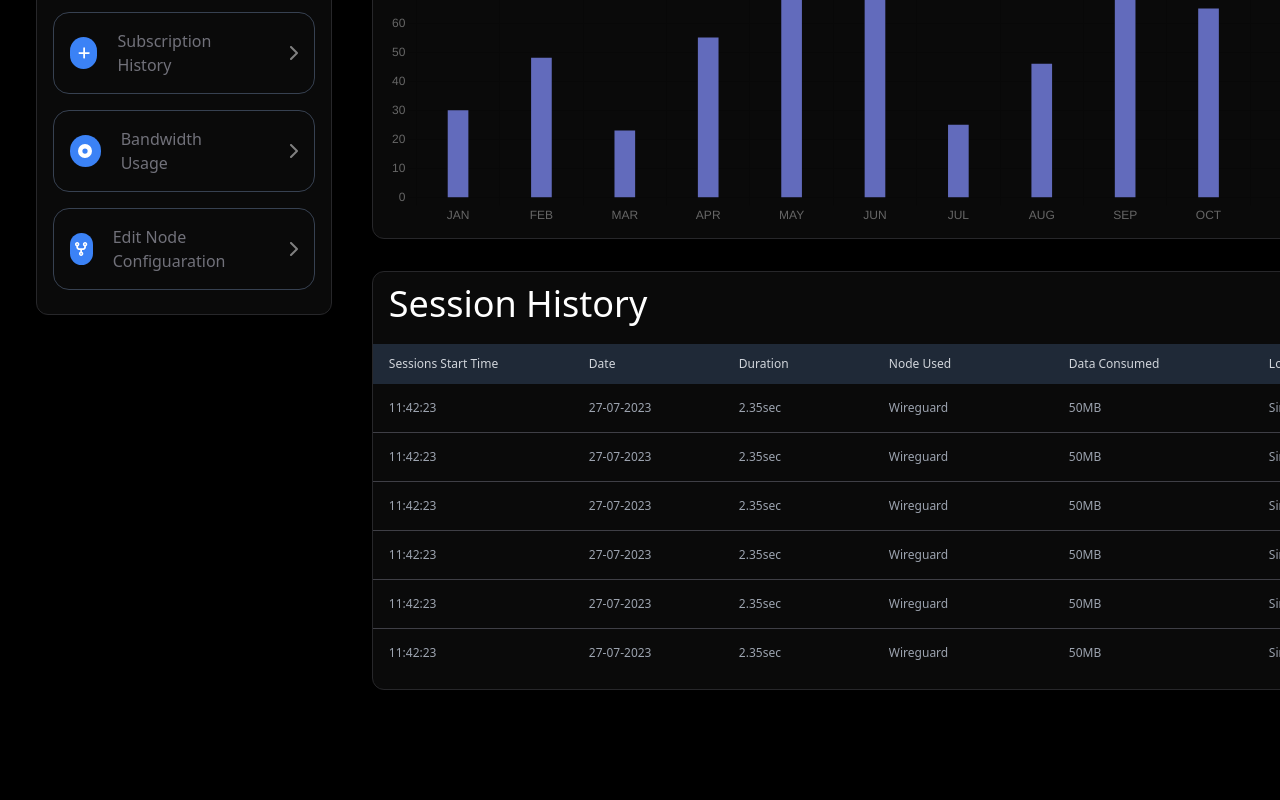
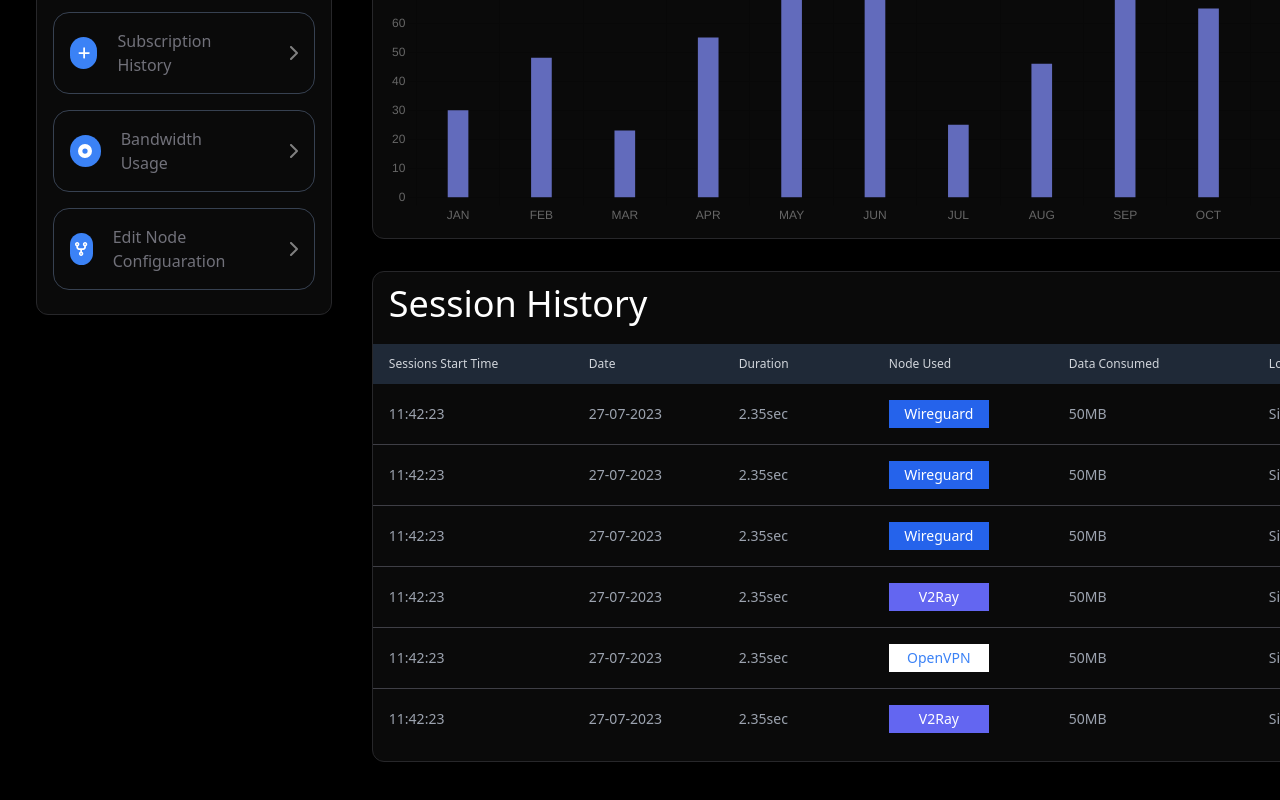
Before and after one commit to aditya-v22/NeoBase_Task, a Next.js app: page / in a window 1280 px wide. Shown: the part 581-1381 px from the top of the page. Before the commit the page ends 1311 px from the top, so only its background shows below. Built offline with nearby package versions, Linux system fonts and the light colour scheme.

Commit message:
Show chips in session history table

```diff
--- a/components/BodyCell/index.tsx
+++ b/components/BodyCell/index.tsx
@@ -1,11 +1,33 @@
 import cx from 'classnames';
+import { Chip } from '../Chip';
 
 interface BodyCellProps {
   title: string;
   customStyles?: string;
 }
 
+interface ChipBodyCellProps extends BodyCellProps {
+  chipCustomStyle?: string;
+}
+
 export const BodyCell = ({ title, customStyles }: BodyCellProps) => {
+  return (
+    <div
+      className={cx(
+        'w-[inherit] px-4 py-4 text-sm text-gray-400 text-start font-normal',
+        customStyles
+      )}
+    >
+      {title}
+    </div>
+  );
+};
+
+export const ChipBodyCell = ({
+  title,
+  customStyles,
+  chipCustomStyle,
+}: ChipBodyCellProps) => {
   return (
     <div
       className={cx(
@@ -13,7 +35,10 @@ export const BodyCell = ({ title, customStyles }: BodyCellProps) => {
         customStyles
       )}
     >
-      {title}
+      <Chip
+        label={title}
+        customStyles={chipCustomStyle}
+      />
     </div>
   );
 };
--- /dev/null
+++ b/components/SessionHistory/columns.tsx
@@ -0,0 +1,60 @@
+import { SessionHistoryData } from '@/pages/api/sessions/history';
+import { createColumnHelper } from '@tanstack/react-table';
+import { BodyCell, ChipBodyCell } from '../BodyCell';
+import { HeaderCell } from '../HeaderCell';
+
+const columnHelper = createColumnHelper<SessionHistoryData>();
+
+export const columns = [
+  columnHelper.accessor('startTime', {
+    cell: (info) => <BodyCell title={info.getValue()} />,
+    header: () => <HeaderCell title='Sessions Start Time' />,
+    size: 200,
+  }),
+  columnHelper.accessor('date', {
+    cell: (info) => <BodyCell title={info.getValue()} />,
+    header: () => <HeaderCell title='Date' />,
+  }),
+  columnHelper.accessor('duration', {
+    cell: (info) => <BodyCell title={info.getValue()} />,
+    header: () => <HeaderCell title='Duration' />,
+  }),
+  columnHelper.accessor('nodeUsed', {
+    cell: (info) => {
+      let chipStyle = 'min-w-[100px]';
+
+      switch (info.getValue().toLowerCase()) {
+        case 'wiregaurd':
+          chipStyle = '';
+          break;
+
+        case 'v2ray':
+          chipStyle = 'min-w-[100px] !bg-indigo-500';
+          break;
+
+        case 'openvpn':
+          chipStyle = 'min-w-[100px] !bg-white !text-blue-500';
+          break;
+      }
+
+      return (
+        <ChipBodyCell
+          title={info.getValue()}
+          chipCustomStyle={chipStyle}
+        />
+      );
+    },
+    header: () => <HeaderCell title='Node Used' />,
+    size: 180,
+  }),
+  columnHelper.accessor('dataConsumed', {
+    cell: (info) => <BodyCell title={info.getValue()} />,
+    header: () => <HeaderCell title='Data Consumed' />,
+    size: 200,
+  }),
+  columnHelper.accessor('nodeLocation', {
+    cell: (info) => <BodyCell title={info.getValue()} />,
+    header: () => <HeaderCell title='Location of Node' />,
+    size: 180,
+  }),
+];
--- a/components/SessionHistory/index.tsx
+++ b/components/SessionHistory/index.tsx
@@ -1,44 +1,9 @@
 import { useEffect, useState } from 'react';
-import { createColumnHelper } from '@tanstack/react-table';
 import { SessionHistoryData } from '@/pages/api/sessions/history';
-import { BodyCell } from '../BodyCell';
 import { Card } from '../Card';
-import { HeaderCell } from '../HeaderCell';
 import { ReactTable } from '../ReactTable';
 import { Loader } from '../Loader';
-
-const columnHelper = createColumnHelper<SessionHistoryData>();
-
-const columns = [
-  columnHelper.accessor('startTime', {
-    cell: (info) => <BodyCell title={info.getValue()} />,
-    header: () => <HeaderCell title='Sessions Start Time' />,
-    size: 200,
-  }),
-  columnHelper.accessor('date', {
-    cell: (info) => <BodyCell title={info.getValue()} />,
-    header: () => <HeaderCell title='Date' />,
-  }),
-  columnHelper.accessor('duration', {
-    cell: (info) => <BodyCell title={info.getValue()} />,
-    header: () => <HeaderCell title='Duration' />,
-  }),
-  columnHelper.accessor('nodeUsed', {
-    cell: (info) => <BodyCell title={info.getValue()} />,
-    header: () => <HeaderCell title='Node Used' />,
-    size: 180,
-  }),
-  columnHelper.accessor('dataConsumed', {
-    cell: (info) => <BodyCell title={info.getValue()} />,
-    header: () => <HeaderCell title='Data Consumed' />,
-    size: 200,
-  }),
-  columnHelper.accessor('nodeLocation', {
-    cell: (info) => <BodyCell title={info.getValue()} />,
-    header: () => <HeaderCell title='Location of Node' />,
-    size: 180,
-  }),
-];
+import { columns } from './columns';
 
 export const SessionHistory = () => {
   const [histories, setHistories] = useState<SessionHistoryData[]>([]);
--- a/pages/api/sessions/history.ts
+++ b/pages/api/sessions/history.ts
@@ -43,7 +43,7 @@ export default function handler(
       date: '27-07-2023',
       duration: '2.35sec',
       nodeLocation: 'Singapore',
-      nodeUsed: 'Wireguard',
+      nodeUsed: 'V2Ray',
       startTime: '11:42:23',
     },
     {
@@ -51,7 +51,7 @@ export default function handler(
       date: '27-07-2023',
       duration: '2.35sec',
       nodeLocation: 'Singapore',
-      nodeUsed: 'Wireguard',
+      nodeUsed: 'OpenVPN',
       startTime: '11:42:23',
     },
     {
@@ -59,7 +59,7 @@ export default function handler(
       date: '27-07-2023',
       duration: '2.35sec',
       nodeLocation: 'Singapore',
-      nodeUsed: 'Wireguard',
+      nodeUsed: 'V2Ray',
       startTime: '11:42:23',
     },
   ];
```
